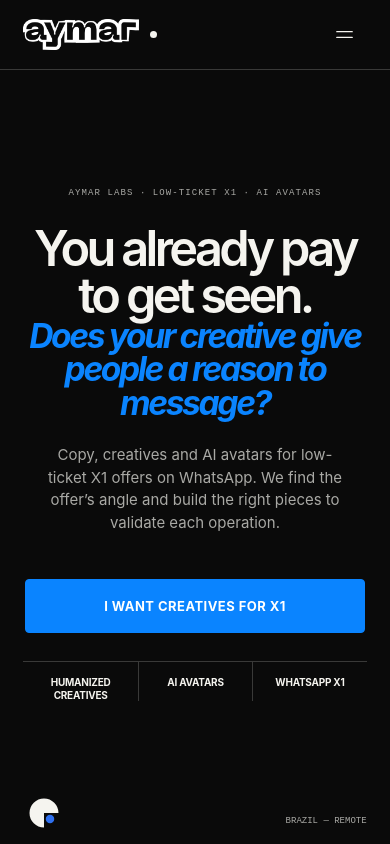
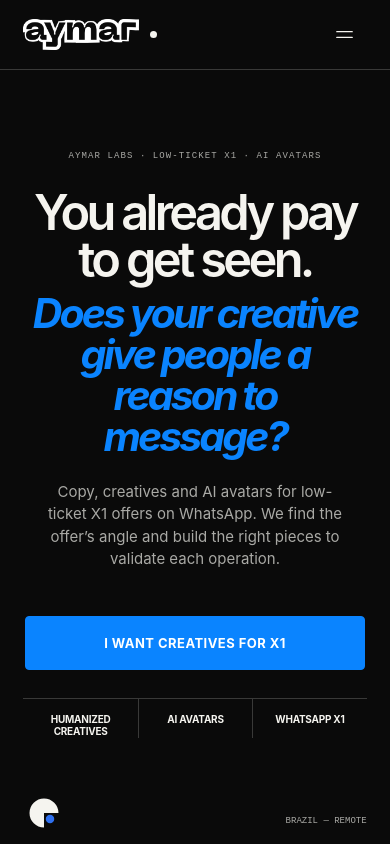
Before and after one commit to aymarhq/aymar_site, a Next.js app: page /en in a window 390 px wide. Shown: the top 844 px of the page. Built offline with nearby package versions, Linux system fonts and the light colour scheme.

Commit message:
Aumenta headline mobile e corrige espaçamento

```diff
--- a/app/globals.css
+++ b/app/globals.css
@@ -468,7 +468,7 @@ main#top>.studio.copy-benefits{display:block;order:3;min-height:0}
 .hero-centered .hero-content{width:min(100%,1280px)}
 .hero-centered h1{max-width:1280px;font-size:clamp(64px,7.4vw,110px);line-height:.98;letter-spacing:-.075em}
 .hero-centered h1 em{white-space:normal}
-@media(max-width:719px){.hero-centered h1{font-size:clamp(48px,12.5vw,62px);line-height:.97}.hero-centered h1 em{font-size:clamp(30px,8.6vw,38px);line-height:1;letter-spacing:-.07em;white-space:normal}}
+@media(max-width:719px){.hero-centered h1{font-size:clamp(48px,12.5vw,62px);line-height:.97}.hero-centered h1 em{width:100%;max-width:370px;margin:10px auto 0;font-size:clamp(38px,10.5vw,44px);line-height:1;letter-spacing:-.07em;white-space:normal}}
 
 /* Video cards are clean previews; keep only a light top tint for controls. */
 .video-shade{background:linear-gradient(180deg,rgba(0,0,0,.32),transparent 27%)}
@@ -479,12 +479,12 @@ main#top>.studio.copy-benefits{display:block;order:3;min-height:0}
   .videos-intro{margin-top:40px;gap:18px;text-align:center}
   .videos-intro h2{font-size:clamp(34px,10.5vw,44px);line-height:.98;text-align:center}
   .videos-intro h2 br{display:none}
-  .videos-intro h2 em{display:inline}
+  .videos-intro h2 em{display:inline;margin-left:.18em}
   .videos-intro p{max-width:340px;margin-inline:auto;text-align:center}
   #contato .contact-content{margin-top:50px;text-align:center}
   #contato .contact-content>h2{text-align:center}
   #contato .contact-content>h2 br{display:none}
-  #contato .contact-content>h2 em{display:inline}
+  #contato .contact-content>h2 em{display:inline;margin-left:.16em}
   #contato .contact-content>div{width:min(88vw,360px);margin-top:16px}
   #contato .contact-content p{text-align:center}
 }
```
